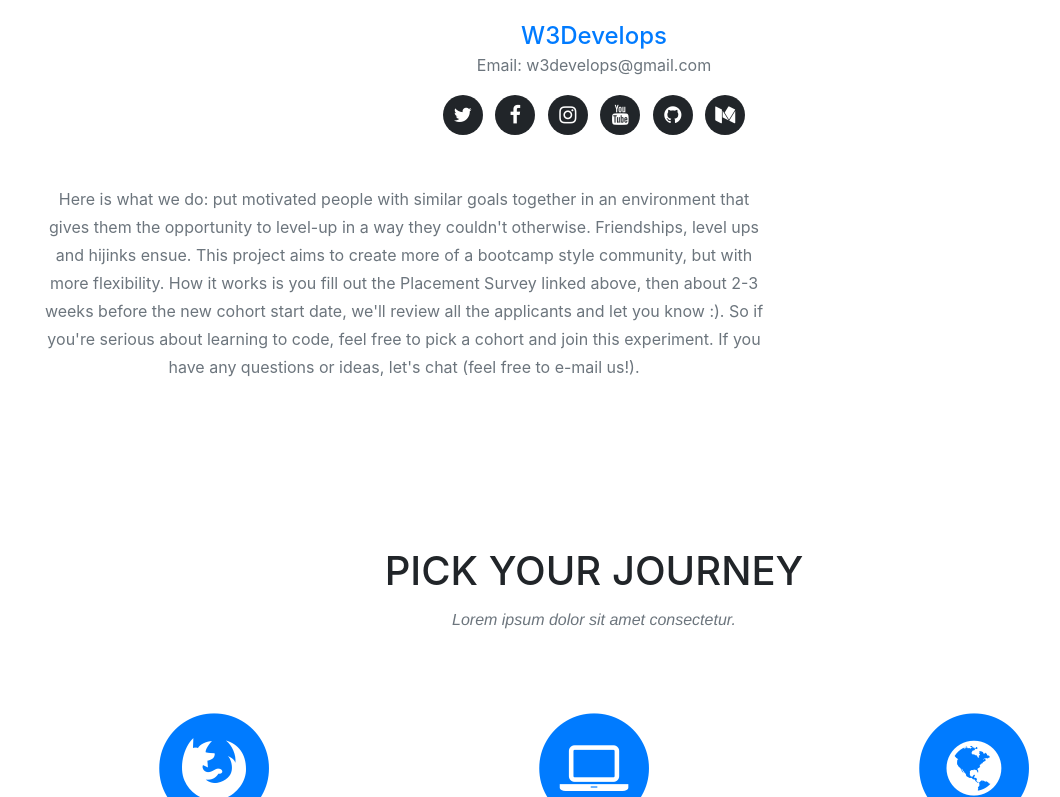
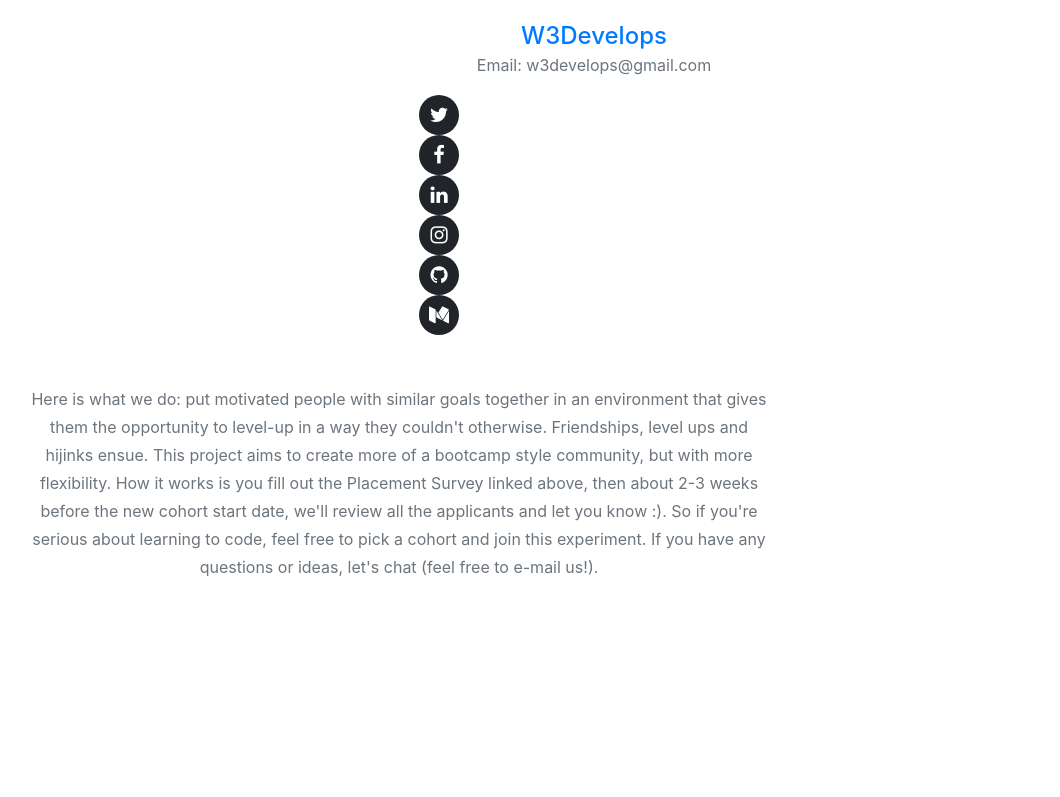
Before and after one commit to JonDevOps/w3repo, a website with bundled scripts: page index.html in a window 1280 px wide. Shown: the part 1453-2250 px from the top of the page, without its empty margins (46-1106 px from the left). Built offline with nearby package versions, Linux system fonts and the light colour scheme; files whose address does not match are found by name; a web font is replaced by a local one.

Commit message:
Update index.html

```diff
--- a/index.html
+++ b/index.html
@@ -134,27 +134,25 @@
                         <h4><a href="feliperivero99.github.io/CurriculumEn.pdf" target="_blank">W3Develops</a></h4>
                         <p class="text-muted">Email: w3develops@gmail.com</p>
                         <ul class="list-inline social-buttons">
-                              <li class="list-inline-item"><a href="#"><i class="fa fa-twitter"></i></a>
+                            <li><a href="https://twitter.com/laudaz20"><i class="fa fa-twitter"></i></a>
                             </li>
-
-                              <li class="list-inline-item"><a href="#"><i class="fa fa-facebook"></i></a>
+                            <li><a href="https://www.facebook.com/Laudaz20/"><i class="fa fa-facebook"></i></a>
                             </li>
-
-                              <li class="list-inline-item"><a href="#"><i class="fa fa-instagram"></i></a>
+                            <li><a href="https://www.linkedin.com/in/feliperivero99/"><i class="fa fa-linkedin"></i></a>
                             </li>
-
-                              <li class="list-inline-item"><a href="#"><i class="fa fa-youtube"></i></a>
+							 <li><a href="https://www.instagram.com/laudaz20/"><i class="fa fa-instagram"></i></a>
                             </li>
-
-                              <li class="list-inline-item"><a href="#"><i class="fa fa-github"></i></a>
+							<li><a href="https://github.com/feliperivero99"><i class="fa fa-github"></i></a>
                             </li>
-
-                              <li class="list-inline-item"><a href="#"><i class="fa fa-medium"></i></a>
+							<li><a href="https://medium.com/@laudaz20"><i class="fa fa-medium"></i></a>
                             </li>
                         </ul>
                     </div>
                 </div>
-                            </div>                <div class="row">
+                <div class="col-sm-4">
+
+            </div>
+            <div class="row">
                 <div class="col-lg-8 col-lg-offset-2 text-center">
                     <p class="large text-muted">
 
@@ -167,6 +165,11 @@
             </div>
         </div>
 		</div>
+
+
+    </section>
+
+
 
 
 
```
Lines whose indentation alone changed are shown as unchanged.
